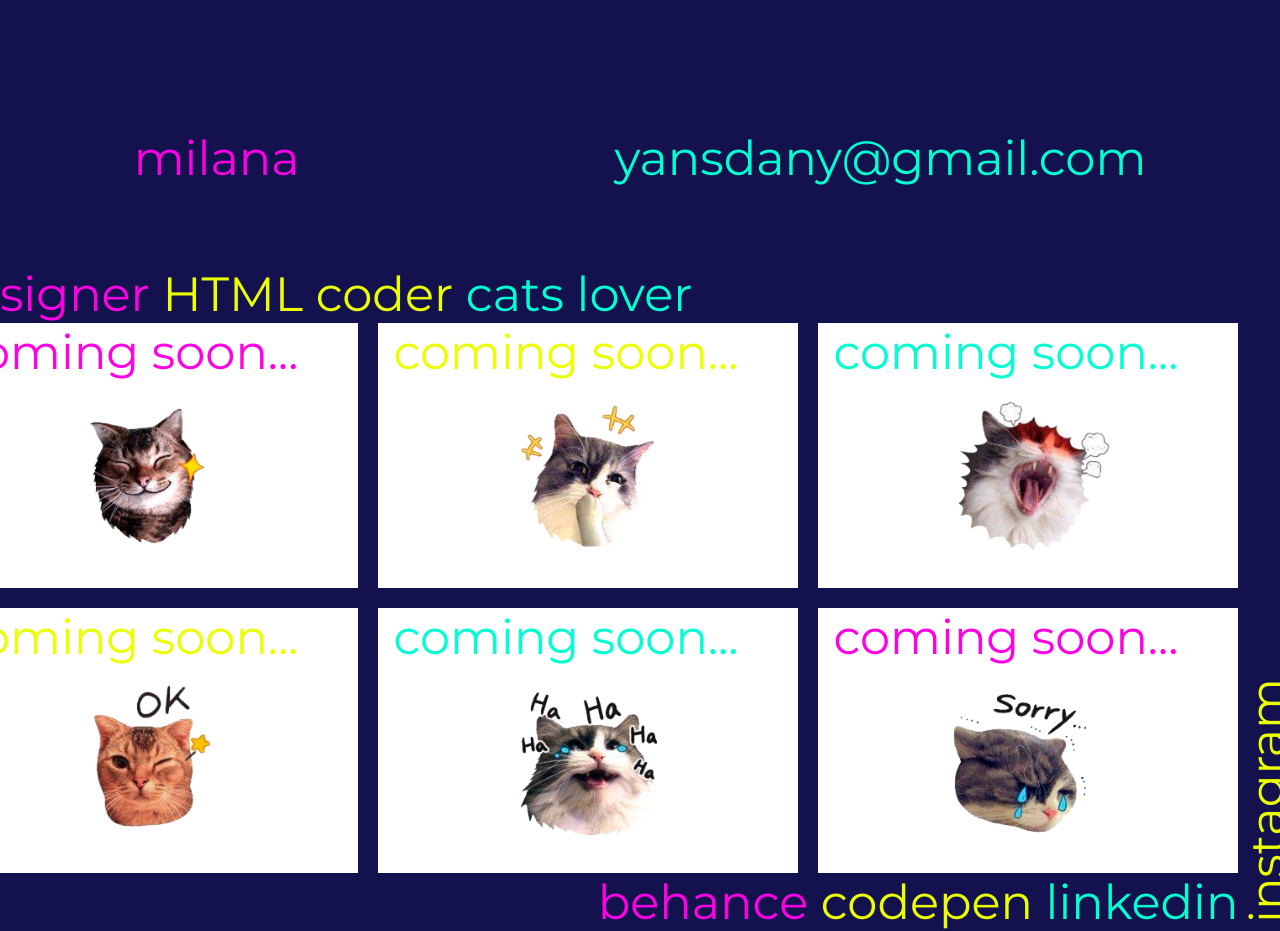
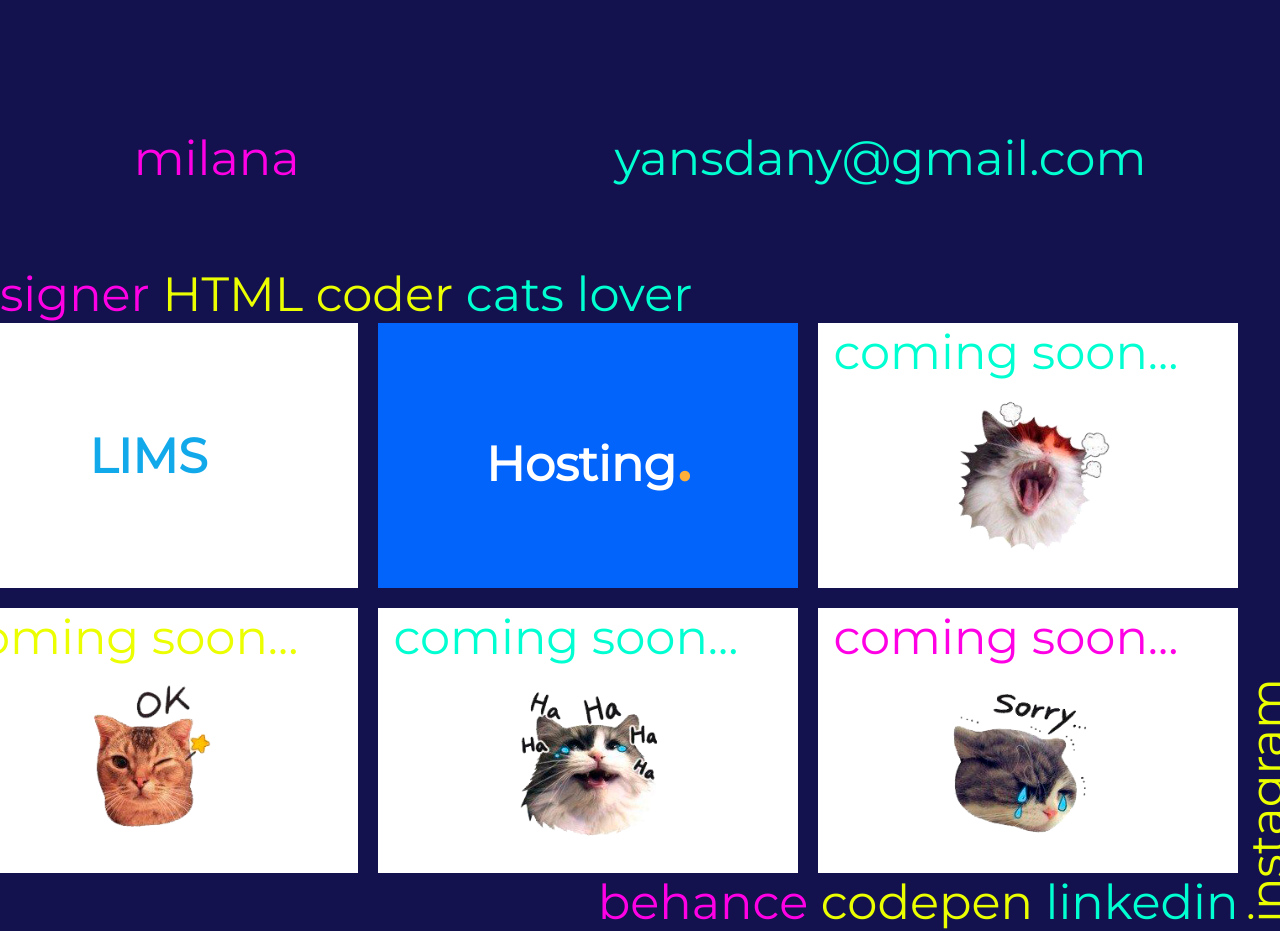
Before and after one commit to yansdany/portf, a plain HTML site: page index.html in a window 1280 px wide. Drawn offline with Linux system fonts and the light colour scheme; a script that the page names is missing.

Commit message:
add lims and hosting

```diff
--- a/index.html
+++ b/index.html
@@ -26,12 +26,12 @@
                 <span class="blue">cats lover</span>
             </span>
             <div class="works">
-                <div>
-                    <span class="pink">coming soon...</span>
-                </div>
-                <div>
-                    <span class="yellow">coming soon...</span>
-                </div>
+                <a target="_blank" href="https://docs.google.com/presentation/d/e/2PACX-1vSViVIOsplwcEUcYlUqBt8pziZDJFU_K8g03EUUeDaL9iMA1QWj1aSfwYv8toQEctGMGwaHHBE19Dna/pub?start=false&loop=false&delayms=3000&slide=id.g3d4df7a7d9_2_75">
+                    <span class="lims__logo">LIMS</span>
+                </a>
+                <a target="_blank" href="https://yansdany.github.io/hosting/">
+                    <span class="hosting__logo">Hosting</span>
+                </a>
                 <div>
                     <span class="blue">coming soon...</span>
                 </div>
--- a/main.css
+++ b/main.css
@@ -34,7 +34,7 @@ body{
 
 header{
     display: flex;
-    flex-direction: row;
+    flex-flow: row wrap;
     justify-content: center;
     align-items: center;
 }
@@ -107,6 +107,11 @@ section{
     transition: .1s;
 }
 
+.works a{
+    transition: .1s;
+}
+
+.works a:hover,
 .works div:hover{
     box-shadow:
     1px 1px #00FFD1,
@@ -121,12 +126,18 @@ section{
   transform-origin: right bottom;
 }
 
-.works div:nth-child(1){
-    background-image: url(src/cat_1.png);
+.works a:nth-child(1){
+    display: flex;
+    justify-content: center;
+    align-items: center;
+    background-color: #fff;
 }
 
-.works div:nth-child(2){
-    background-image: url(src/cat_2.png);
+.works a:nth-child(2){
+    display: flex;
+    justify-content: center;
+    align-items: center;
+    background-color: #0264FB;
 }
 
 .works div:nth-child(3){
@@ -148,3 +159,29 @@ section{
 .works div span{
     margin: 15px;
 }
+
+/*--------HOSTING---------*/
+
+.hosting__logo {
+    color: #fff;
+    font-size: 48px;
+    font-weight: 600;
+    transition: 500ms;
+}
+
+.hosting__logo::after {
+    content: ".";
+    font-size: 70px;
+    position: relative;
+    left: 0px;
+    color: #FFB03A;
+}
+
+/*----------LIMS-------*/
+
+.lims__logo{
+    color: #12A9EB;
+    font-size: 48px;
+    font-weight: 600;
+    transition: 500ms;
+}
```
